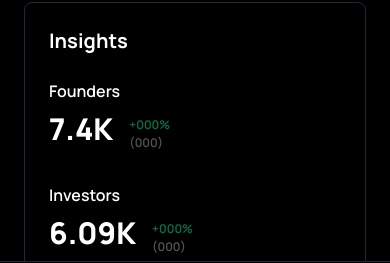
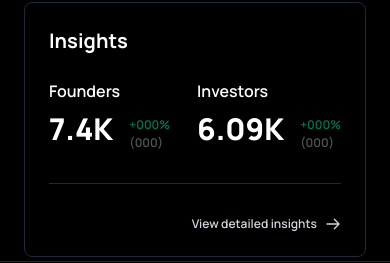
Before and after one commit to AshwiniParaye1/Vertx-Dashboard, a React (Vite) app: page / in a window 390 px wide. Shown: the part 518-781 px from the top of the page. Built offline with nearby package versions, Linux system fonts and the light colour scheme; no server answers.

Commit message:
fix mobile Insights

```diff
--- a/src/components/Overview.jsx
+++ b/src/components/Overview.jsx
@@ -381,10 +381,11 @@ const Overview = () => {
       </div>
 
       {/* Insights */}
-      <div className="bg-black border border-gray-800 rounded-lg p-6">
+      <div className="bg-black border  border-gray-800 rounded-lg p-6">
         <h2 className="text-xl font-bold mb-6">Insights</h2>
 
-        <div className="mb-8">
+        <div className="flex sm:flex-col flex-row justify-between">
+          <div className="mb-8 ">
             <div className="text-base font-semibold mb-2">Founders</div>
             <div className="flex items-start">
               <h3 className="text-3xl font-extrabold">7.4K</h3>
@@ -392,7 +393,9 @@ const Overview = () => {
                 <span className="text-[#01754F] text-xs font-semibold">
                   +000%
                 </span>
-              <div className="text-[#555555] text-xs font-semibold">(000)</div>
+                <div className="text-[#555555] text-xs font-semibold">
+                  (000)
+                </div>
               </div>
             </div>
           </div>
@@ -405,10 +408,14 @@ const Overview = () => {
                 <span className="text-[#01754F] text-xs font-semibold">
                   +000%
                 </span>
-              <div className="text-[#555555] text-xs font-semibold">(000)</div>
+                <div className="text-[#555555] text-xs font-semibold">
+                  (000)
                 </div>
               </div>
             </div>
+          </div>
+        </div>
+
         <div className="border-b border-gray-800"></div>
 
         <div className="mt-auto pt-8 flex justify-end">
```
Lines whose indentation alone changed are shown as unchanged.
